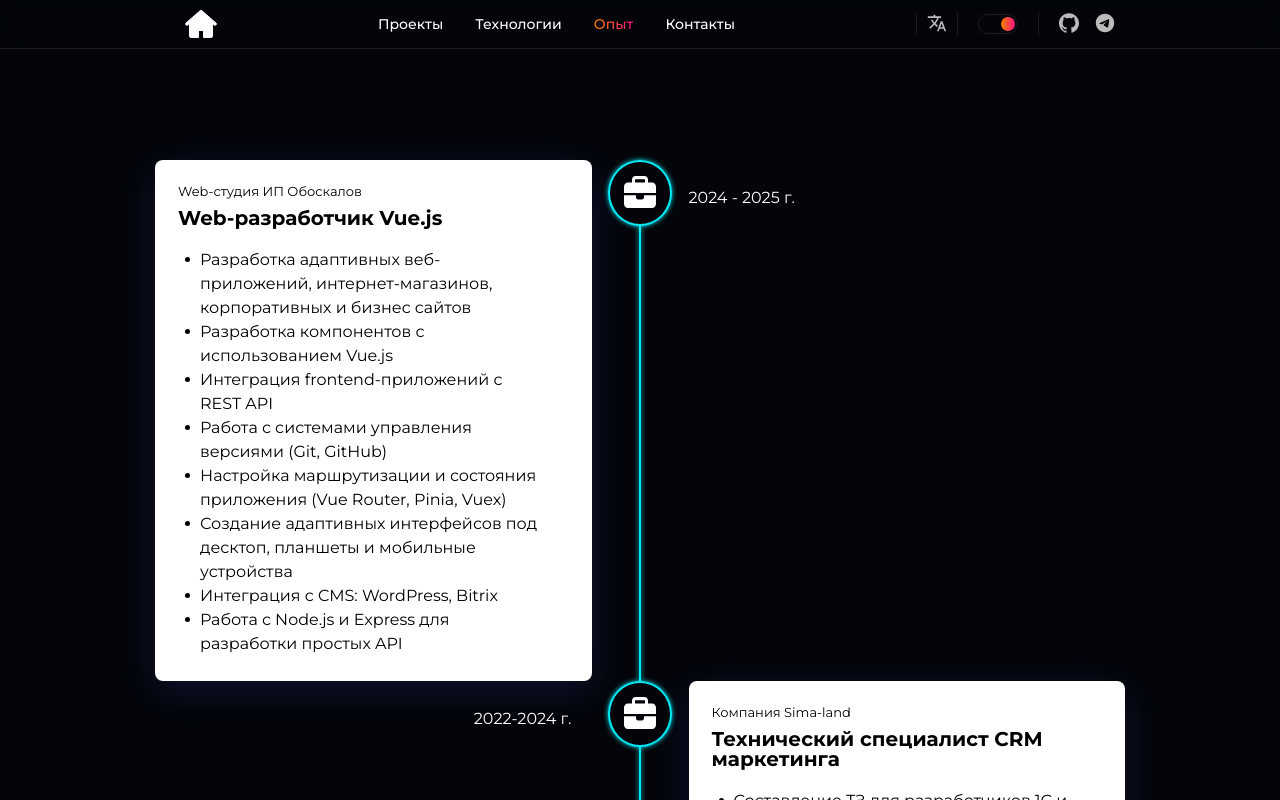
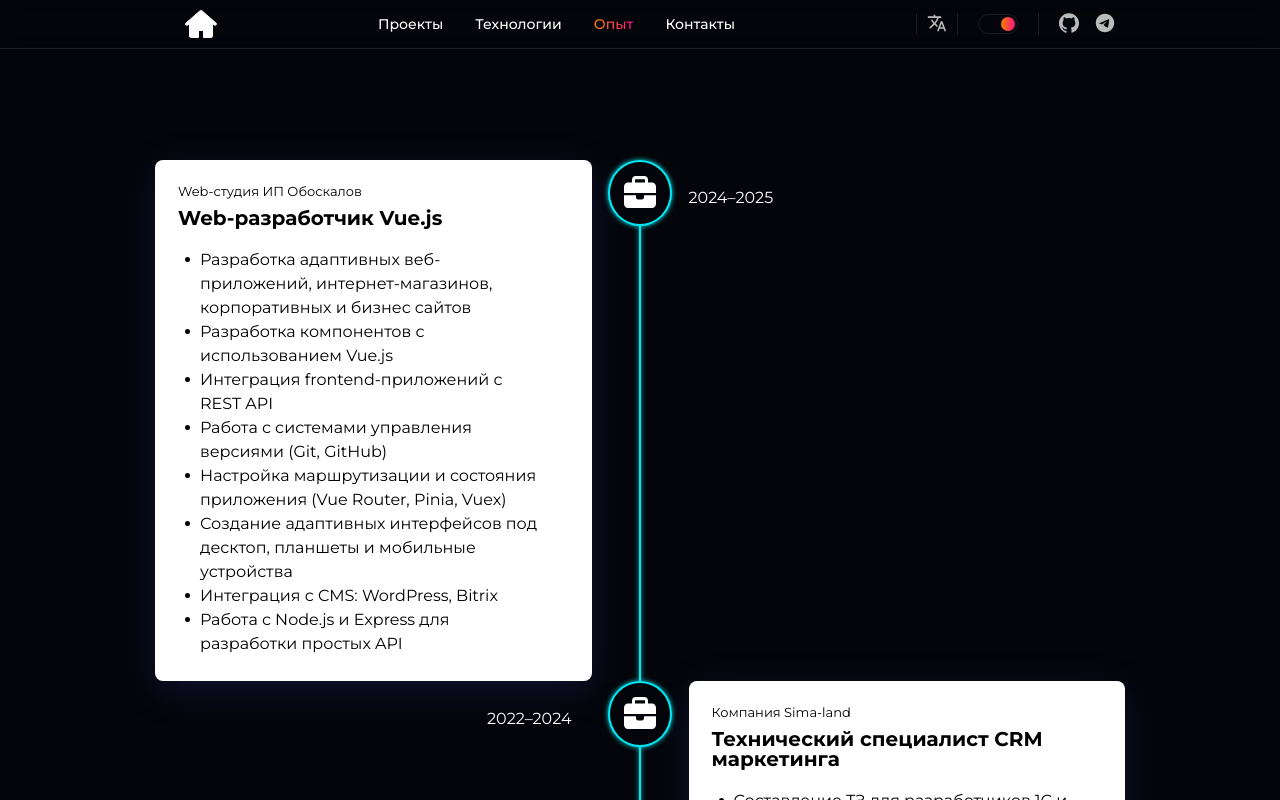
Before and after one commit to ron1ndev/ron1Code, a Vue app: page /Experience in a window 1280 px wide. Shown: the top 800 px of the page. Built offline with nearby package versions, Linux system fonts and the light colour scheme.

Commit message:
configured translate experience page

```diff
--- a/src/main.ts
+++ b/src/main.ts
@@ -66,7 +66,59 @@ const i18n = createI18n({
           baseStack:'Base stack',
         },
         btnViewProject:'View'
-      }
+      },
+      experiences: [
+        {
+          subtitle: 'Web Studio, IP Oboskalov',
+          title: 'Vue.js Web Developer',
+          items: [
+            'Development of responsive web apps, e-commerce stores, and corporate websites.',
+            'Component development using Vue.js.',
+            'Frontend integration with REST APIs.',
+            'Working with version control systems (Git, GitHub).',
+            'Configuring routing and state (Vue Router, Pinia, Vuex).',
+            'Creating responsive interfaces for desktop, tablet, and mobile.',
+            'CMS integration: WordPress, Bitrix.',
+            'Using Node.js and Express to develop simple APIs.',
+          ],
+          year: '2024–2025',
+          isCurrent: true,
+        },
+        {
+          subtitle: 'Sima-land Company',
+          title: 'CRM Marketing Technical Specialist',
+          items: [
+            'Writing technical specs for 1C developers and integrating systems.',
+            'Managing projects related to email, push, and SMS integration.',
+            'Customer base segmentation for personalized campaigns.',
+            'Development and maintenance of automated emails and notifications.',
+            'Scenario setup and dynamic content via Mindbox platform.',
+            'API integration for automation of mailings and data.',
+            'Collaboration with developers and project managers.',
+          ],
+          year: '2022–2024',
+        },
+        {
+          subtitle: 'Sima-land Company',
+          title: 'Frontend Developer',
+          items: [
+            'Development and maintenance of responsive emails and landing pages using HTML/CSS/JS.',
+            'Layout and improvement of landing pages based on mockups, including mobile adaptation.',
+            'Setup and integration of automated emails with mailing platforms.',
+            'Cross-browser and cross-client compatibility testing.',
+          ],
+          year: '2021',
+        },
+        {
+          subtitle: 'Freelance',
+          title: 'HTML/CSS Developer',
+          items: [
+            'Layout and redesign of individual pages for a university website.',
+            'Responsive landing page development on demand.',
+          ],
+          year: '2020',
+        },
+      ],
     },
     ru: {
       hero: {
@@ -120,7 +172,59 @@ const i18n = createI18n({
           baseStack:'Базовый стек',
         },
         btnViewProject:'Посмотреть'
-      }
+      },
+      experiences: [
+        {
+          subtitle: 'Web-студия ИП Обоскалов',
+          title: 'Web-разработчик Vue.js',
+          items: [
+            'Разработка адаптивных веб-приложений, интернет-магазинов, корпоративных и бизнес сайтов',
+            'Разработка компонентов с использованием Vue.js',
+            'Интеграция frontend-приложений с REST API',
+            'Работа с системами управления версиями (Git, GitHub)',
+            'Настройка маршрутизации и состояния приложения (Vue Router, Pinia, Vuex)',
+            'Создание адаптивных интерфейсов под десктоп, планшеты и мобильные устройства',
+            'Интеграция с CMS: WordPress, Bitrix',
+            'Работа с Node.js и Express для разработки простых API',
+          ],
+          year: '2024–2025',
+          isCurrent: true,
+        },
+        {
+          subtitle: 'Компания Sima-land',
+          title: 'Технический специалист CRM маркетинга',
+          items: [
+            'Составление ТЗ для разработчиков 1С и интеграция систем.',
+            'Ведение проектов по интеграции email, push и SMS-рассылок.',
+            'Сегментация клиентской базы для персонализированных рассылок.',
+            'Разработка и поддержка автоматических писем и уведомлений.',
+            'Настройка сценариев рассылок и динамического контента через платформу Mindbox',
+            'Интеграция с API для автоматизации рассылок и данных.',
+            'Взаимодействие с разработчиками и менеджерами проектов.',
+          ],
+          year: '2022–2024',
+        },
+        {
+          subtitle: 'Компания Sima-land',
+          title: 'Верстальщик',
+          items: [
+            'Разработка и поддержка адаптивных писем и лендингов с использованием HTML/CSS/JS.',
+            'Верстка и доработка лендингов на основе макетов, включая адаптацию под мобильные устройства.',
+            'Настройка и интеграция автоматических писем с платформами рассылок.',
+            'Тестирование кросс-браузерной и кросс-клиентской совместимости.',
+          ],
+          year: '2021',
+        },
+        {
+          subtitle: 'Фриланс',
+          title: 'Верстальщик',
+          items: [
+            'Вёрстка и редизайн отдельных страниц для сайта университета.',
+            'Верстка адаптивных лендингов под заказ',
+          ],
+          year: '2020',
+        },
+      ],
     }
   }
 
--- a/src/views/experience/experience-item/experience-item.vue
+++ b/src/views/experience/experience-item/experience-item.vue
@@ -67,7 +67,7 @@ onUnmounted(()=>{
 
                 <li class="info-experience__item" v-for="item in experience.items" :key="item">{{ item }}</li>
             </ul>
-            <div class="info-experience__year">{{ experience.year }} г.</div>
+            <div class="info-experience__year">{{ experience.year }}</div>
         </div>
         <div class="test">
             <div class="item-experience__img">
@@ -77,7 +77,7 @@ onUnmounted(()=>{
             </div>
     </div>
         <div class="item-experience__year" :class="{'item-experience__year-reverse': isReverse }">
-            {{ experience.year }} г.
+            {{ experience.year }}
         </div>
     </div>
 </template>
--- a/src/views/experience/experience.vue
+++ b/src/views/experience/experience.vue
@@ -2,59 +2,67 @@
 import Header from '@/components/header/header.vue';
 import MobileMenu from '@/components/mobile-menu/mobileMenu.vue';
 import ExperienceItem from '../experience/experience-item/experience-item.vue'
+import { computed } from 'vue';
 
-const experiences = [
-  {
-    subtitle: 'Фриланс',
-    title:'Верстальщик',
-    items:[
-      'Вёрстка и редизайн отдельных страниц для сайта университета.',
-      'Верстка адаптивных лендингов под заказ'
-    ],
-    year: '2020',
-  },
-  {
-    subtitle: 'Компания Sima-land',
-    title:'Верстальщик',
-    items:[
-      'Разработка и поддержка адаптивных писем и лендингов с использованием HTML/CSS/JS.',
-      'Верстка и доработка лендингов на основе макетов, включая адаптацию под мобильные устройства.',
-      'Настройка и интеграция автоматических писем с платформами рассылок.',
-      'Тестирование кросс-браузерной и кросс-клиентской совместимости.',
-    ],
-    year: '2021',
-  },
-  {
-    subtitle: 'Компания Sima-land',
-    title:'Технический специалист CRM маркетинга',
-    items:[
-      'Составление ТЗ для разработчиков 1С и интеграция систем.',
-      'Ведение проектов по интеграции email, push и SMS-рассылок.',
-      'Сегментация клиентской базы для персонализированных рассылок.',
-      'Разработка и поддержка автоматических писем и уведомлений.',
-      'Настройка сценариев рассылок и динамического контента через платформу Mindbox',
-      'Интеграция с API для автоматизации рассылок и данных.',
-      'Взаимодействие с разработчиками и менеджерами проектов.',
-    ],
-    year: '2022-2024',
-  },
-  {
-    subtitle: 'Web-студия ИП Обоскалов',
-    title:'Web-разработчик Vue.js',
-    items:[
-      'Разработка адаптивных веб-приложений, интернет-магазинов, корпоративных и бизнес сайтов',
-      'Разработка компонентов с использованием Vue.js',
-      'Интеграция frontend-приложений с REST API',
-      'Работа с системами управления версиями (Git, GitHub)',
-      'Настройка маршрутизации и состояния приложения (Vue Router, Pinia, Vuex)',
-      'Создание адаптивных интерфейсов под десктоп, планшеты и мобильные устройства',
-      'Интеграция с CMS: WordPress, Bitrix',
-      'Работа с Node.js и Express для разработки простых API',
-    ],
-    year: '2024 - 2025',
-    isCurrent:true,
-  }
-]
+import { useI18n } from 'vue-i18n'
+
+const { locale, messages } = useI18n()
+
+const experiences = computed(() => messages.value[locale.value].experiences)
+
+
+// const experiences = [
+//   {
+//     subtitle: 'Фриланс',
+//     title:'Верстальщик',
+//     items:[
+//       'Вёрстка и редизайн отдельных страниц для сайта университета.',
+//       'Верстка адаптивных лендингов под заказ'
+//     ],
+//     year: '2020',
+//   },
+//   {
+//     subtitle: 'Компания Sima-land',
+//     title:'Верстальщик',
+//     items:[
+//       'Разработка и поддержка адаптивных писем и лендингов с использованием HTML/CSS/JS.',
+//       'Верстка и доработка лендингов на основе макетов, включая адаптацию под мобильные устройства.',
+//       'Настройка и интеграция автоматических писем с платформами рассылок.',
+//       'Тестирование кросс-браузерной и кросс-клиентской совместимости.',
+//     ],
+//     year: '2021',
+//   },
+//   {
+//     subtitle: 'Компания Sima-land',
+//     title:'Технический специалист CRM маркетинга',
+//     items:[
+//       'Составление ТЗ для разработчиков 1С и интеграция систем.',
+//       'Ведение проектов по интеграции email, push и SMS-рассылок.',
+//       'Сегментация клиентской базы для персонализированных рассылок.',
+//       'Разработка и поддержка автоматических писем и уведомлений.',
+//       'Настройка сценариев рассылок и динамического контента через платформу Mindbox',
+//       'Интеграция с API для автоматизации рассылок и данных.',
+//       'Взаимодействие с разработчиками и менеджерами проектов.',
+//     ],
+//     year: '2022-2024',
+//   },
+//   {
+//     subtitle: 'Web-студия ИП Обоскалов',
+//     title:'Web-разработчик Vue.js',
+//     items:[
+//       'Разработка адаптивных веб-приложений, интернет-магазинов, корпоративных и бизнес сайтов',
+//       'Разработка компонентов с использованием Vue.js',
+//       'Интеграция frontend-приложений с REST API',
+//       'Работа с системами управления версиями (Git, GitHub)',
+//       'Настройка маршрутизации и состояния приложения (Vue Router, Pinia, Vuex)',
+//       'Создание адаптивных интерфейсов под десктоп, планшеты и мобильные устройства',
+//       'Интеграция с CMS: WordPress, Bitrix',
+//       'Работа с Node.js и Express для разработки простых API',
+//     ],
+//     year: '2024 - 2025',
+//     isCurrent:true,
+//   }
+// ]
 
 </script>
 
@@ -65,7 +73,7 @@ const experiences = [
           <div class="experience__content _container">
               <div class="experience__chapter chapter-experience">
 
-                <ExperienceItem v-for="(item,index) in experiences.reverse()" :key="item.year + index"
+                <ExperienceItem v-for="(item,index) in experiences" :key="item.year + index"
                 :experience="item"
                 :index="index"/>
               </div>
```
